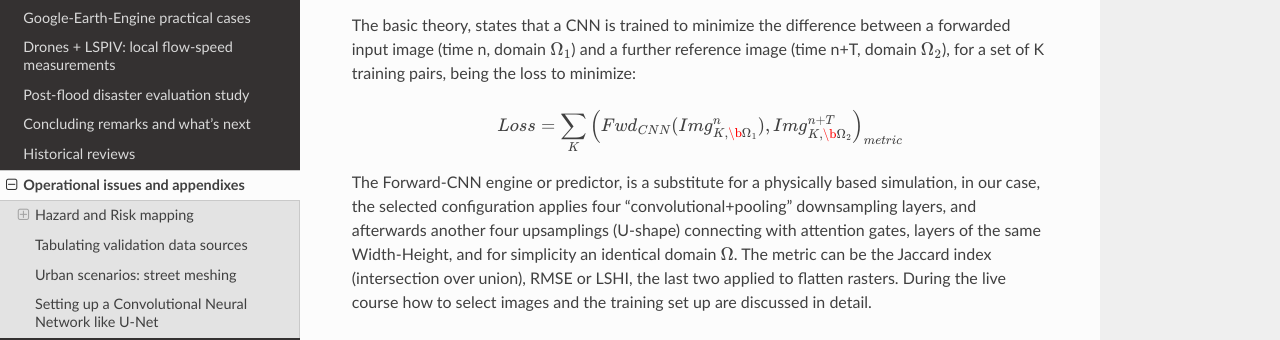
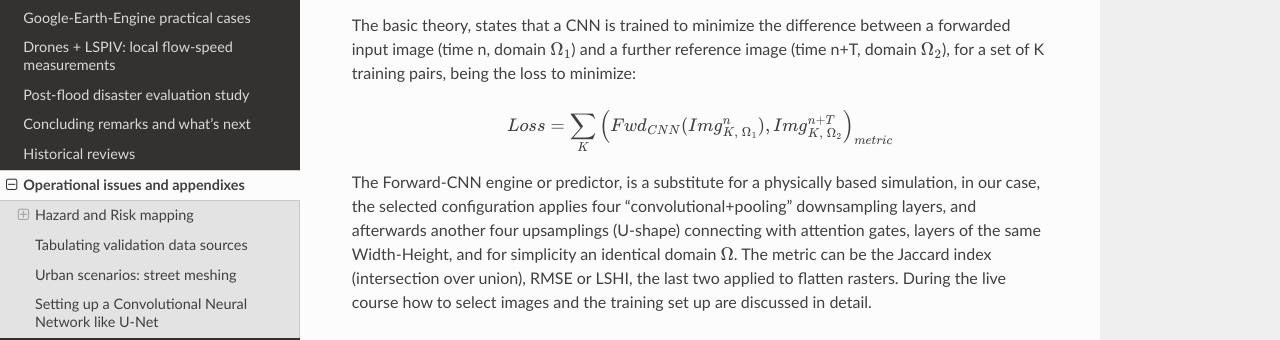
Before and after one commit to ivillamadrid/FloodMapping, a Sphinx documentation site: the page built from docs/source/operational_appx.rst, in a window 1280 px wide and 900 px high, scrolled down 1685 px. Shown: the part 300-640 px from the top of the window. Built offline with Sphinx 7.4.7 and the Read the Docs theme 2.0.0, drawn with Linux system fonts in a browser that asks for light colours.

```diff
--- a/docs/source/operational_appx.rst
+++ b/docs/source/operational_appx.rst
@@ -70,7 +70,7 @@ and a further reference  image (time n+T, domain :math:`\Omega_2`), for a set of
 
 .. math::
 
-  Loss=\sum_{K} \left(Fwd_{CNN}(Img_{K,\b\Omega_1}^{n}), Img_{K, \b\Omega_2}^{n+T}\right)_{metric}
+  Loss=\sum_{K} \left(Fwd_{CNN}(Img_{K,\:\Omega_1}^{n}), Img_{K, \:\Omega_2}^{n+T}\right)_{metric}
 
 
 The Forward-CNN engine or predictor, is a substitute for a physically based simulation, in our case, the selected configuration applies four "convolutional+pooling" downsampling layers, and afterwards another four upsamplings (U-shape)
```
